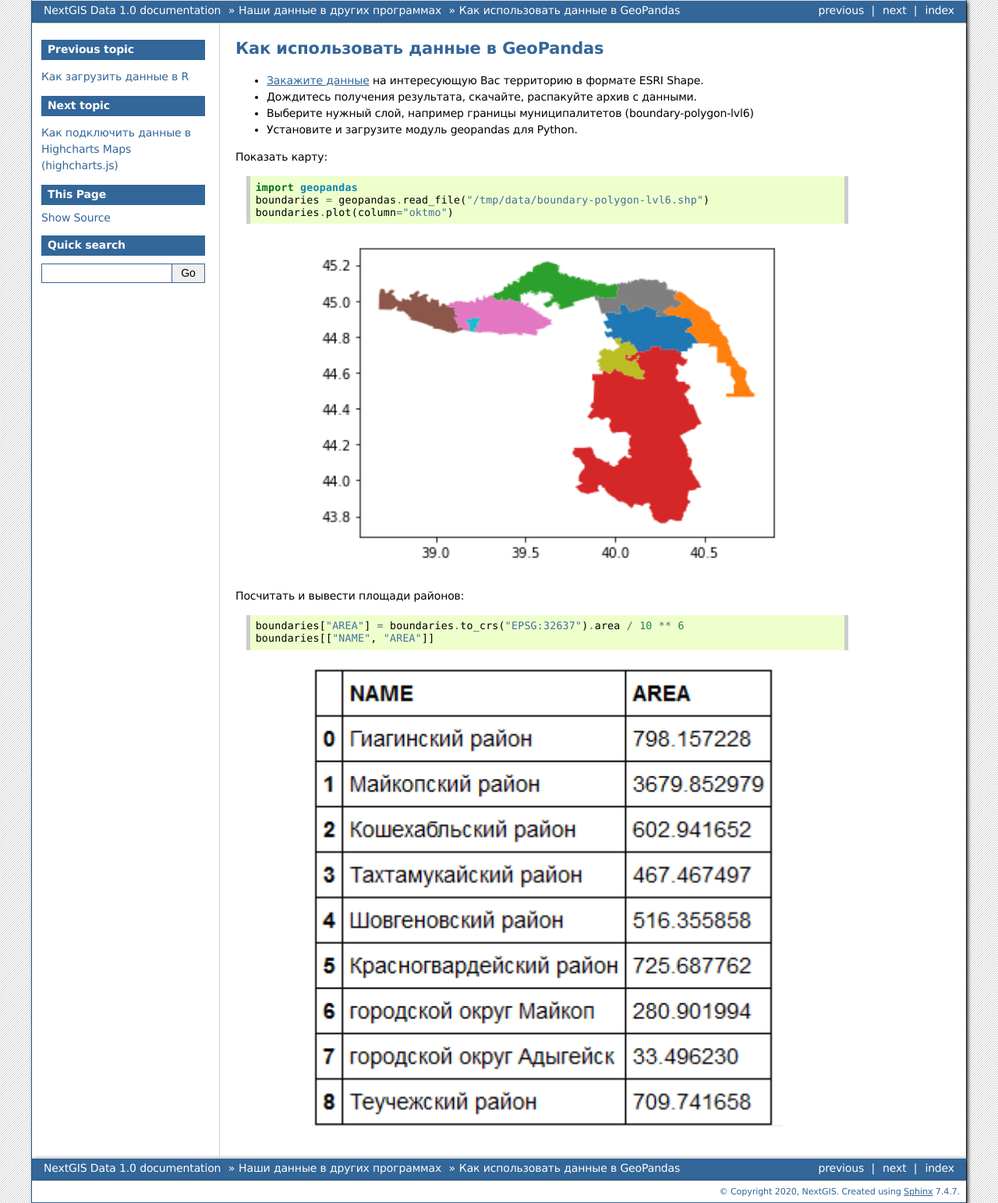
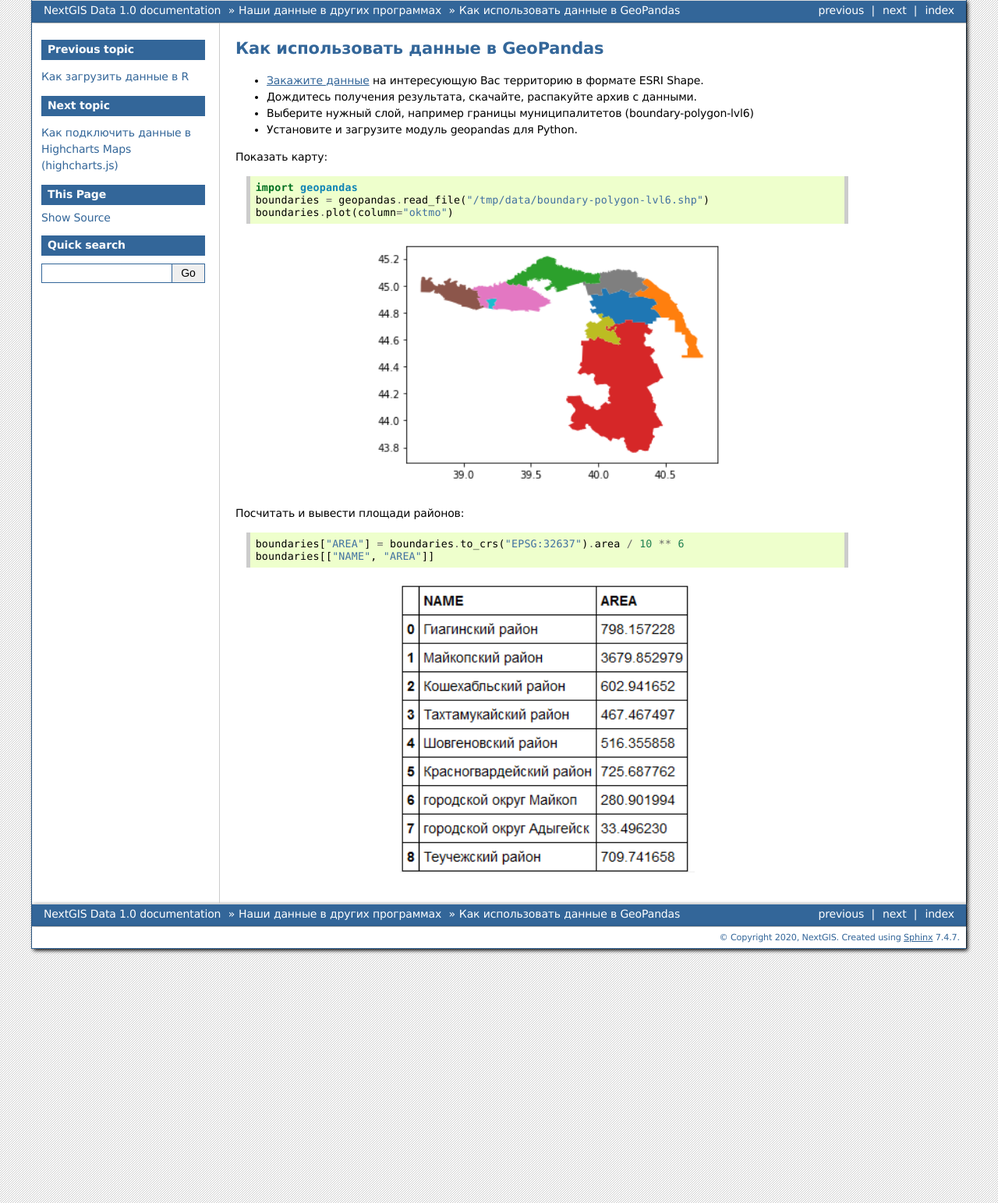
Before and after one commit to nextgis/docs_data, a Sphinx documentation site: the page built from source/geopandas.rst, in a window 1280 px wide. Shown: the whole page at 78% size. Built offline with Sphinx 7.4.7, drawn with Linux system fonts in a browser that asks for light colours; formulas are drawn with MathJax 3; pages that are not in the unit, such as notebooks, are missing from menus.

Commit message:
Update geopandas.rst
Change screen width

```diff
--- a/source/geopandas.rst
+++ b/source/geopandas.rst
@@ -19,7 +19,7 @@
 .. figure:: _static/geopandas_map.png
    :name: geopandas_map
    :align: center
-   :width: 16cm
+   :width: 12cm
 
 
 Посчитать и вывести площади районов:
@@ -32,4 +32,4 @@
 .. figure:: _static/geopandas_table.png
    :name: geopandas_table
    :align: center
-   :width: 16cm
+   :width: 10cm
```
